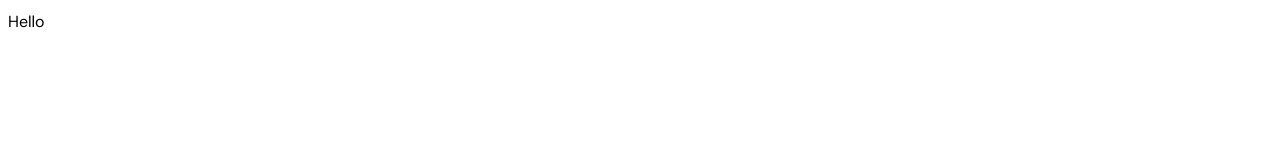
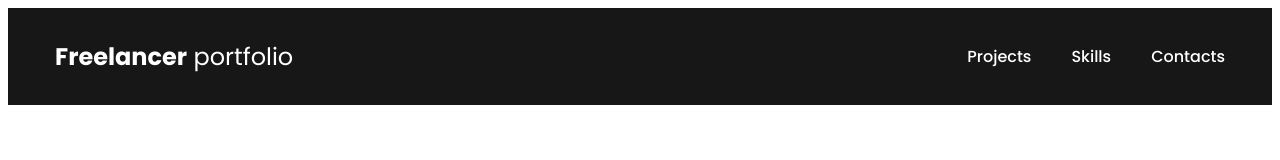
Before and after one commit to Taisiya22/my-portfolio, a plain HTML site: page index.html in a window 1280 px wide. Drawn offline with Linux system fonts and the light colour scheme.

Commit message:
ADDED: navigation

```diff
--- a/css/main.css
+++ b/css/main.css
@@ -12,3 +12,48 @@ sans-serif;
  html, body {
     font-family: 'DM Sans', sans-serif;
  }
+.container {
+    margin: 0 auto;
+    max-width: 1200px;
+    padding: 0 15px;
+}
+ /* nav */
+
+ .nav{
+    padding: 20px 0;
+    color: #FFF;
+    background-color: #171718;
+    border-bottom: #26292D;
+ }
+
+ .nav-row {
+    display: flex;
+    justify-content: space-between;
+    align-items: center;
+    column-gap: 30px;
+    row-gap: 20px;
+    flex-wrap: wrap;
+ }
+
+ .logo {
+    color:#FFF;
+    font-size: 24px;
+    font-family: 'Poppins', sans-serif;
+ }
+
+ .logo strong {
+    font-weight: 700;
+ }
+
+ .nav-list{
+display: flex;
+align-items: center;
+column-gap: 40px;
+font-size: 16px;
+font-weight: 500;
+font-family: 'Poppins', sans-serif;
+ }
+
+ .nav-list__link {
+color: #FFF;
+ }
--- a/index.html
+++ b/index.html
@@ -1,12 +1,23 @@
 <!DOCTYPE html>
 <html lang="en">
-<head>
-    <meta charset="UTF-8">
-    <meta name="viewport" content="width=device-width, initial-scale=1.0">
+  <head>
+    <meta charset="UTF-8" />
+    <meta name="viewport" content="width=device-width, initial-scale=1.0" />
     <title>My portfolio</title>
-    <link rel="stylesheet" href="./css/main.css">
-</head>
-<body>
-    <h1>Hello</h1>
-</body>
+    <link rel="stylesheet" href="./css/main.css" />
+  </head>
+  <body>
+    <nav class="nav">
+      <div class="container">
+        <div class="nav-row">
+          <a class="logo" href="./index.html"> <strong>Freelancer</strong> portfolio</a>
+          <ul class="nav-list">
+            <li class="nav-list__item"> <a href="./index.html" class="nav-list__link">Projects</a></li>
+            <li class="nav-list__item"> <a href="./skills.html" class="nav-list__link">Skills</a></li>
+            <li class="nav-list__item"> <a href="./contacts.html" class="nav-list__link">Contacts</a></li>
+          </ul>
+        </div>
+      </div>
+    </nav>
+  </body>
 </html>
```
